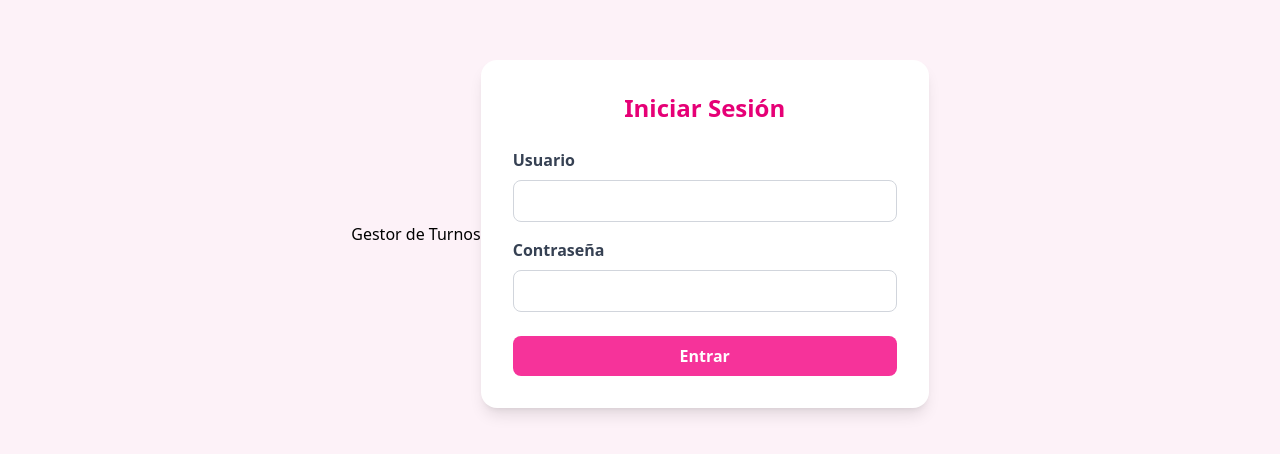
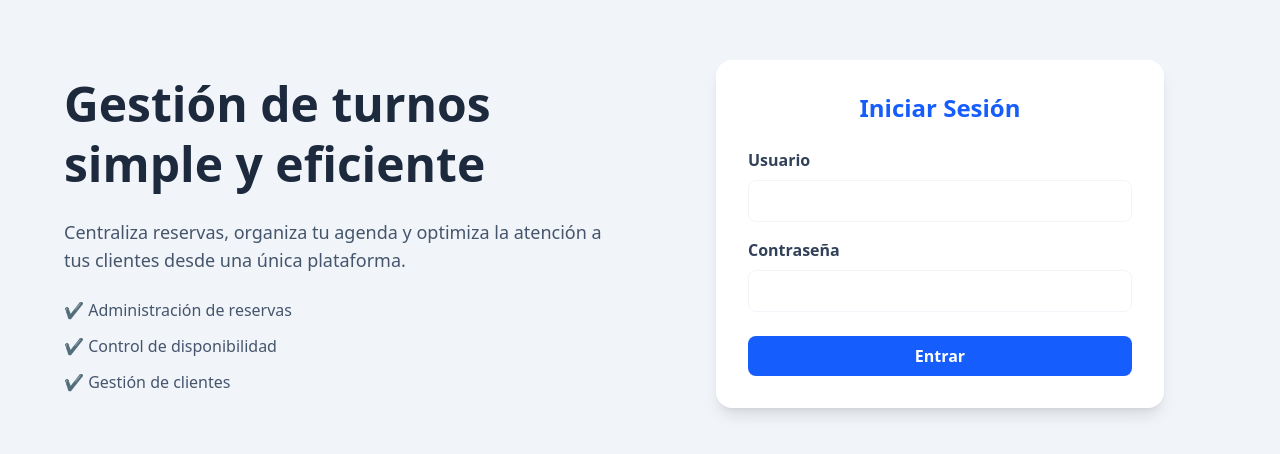
Before and after one commit to JulioCesarSolis266/manicuria-frontend, a React (Vite) app: page / in a window 1280 px wide. Shown: the part 166-620 px from the top of the page. Built offline with nearby package versions, Linux system fonts and the light colour scheme; no server answers.

Commit message:
Improve login styles

```diff
--- a/src/pages/Login.jsx
+++ b/src/pages/Login.jsx
@@ -34,32 +34,46 @@ export default function Login() {
   };
 
 return (
+  <div className="min-h-screen flex items-center justify-center bg-slate-100 px-6">
+    <div className="grid grid-cols-1 md:grid-cols-2 gap-12 max-w-6xl w-full items-center">
 
-    <div className="flex items-center justify-center min-h-screen bg-pink-50">
+      {/* Lado izquierdo */}
+      <div>
+        <h1 className="text-4xl md:text-5xl font-bold text-slate-800 mb-6 leading-tight">
+          Gestión de turnos simple y eficiente
+        </h1>
+        <p className="text-slate-600 text-lg mb-6">
+          Centraliza reservas, organiza tu agenda y optimiza la atención a tus clientes
+          desde una única plataforma.
+        </p>
 
-      <h1>Gestor de Turnos </h1>
+        <ul className="space-y-3 text-slate-600">
+          <li>✔ Administración de reservas</li>
+          <li>✔ Control de disponibilidad</li>
+          <li>✔ Gestión de clientes</li>
+        </ul>
+      </div>
 
-
-
-      <form
-        onSubmit={handleSubmit}
-        className="bg-white p-8 rounded-2xl shadow-lg w-full max-w-md"
-      >
-        <h2 className="text-2xl font-bold text-center text-pink-600 mb-6">
+      {/* Lado derecho */}
+      <div className="bg-white p-8 rounded-2xl shadow-lg w-full max-w-md mx-auto">
+        <h2 className="text-2xl font-bold text-center text-blue-600 mb-6">
           Iniciar Sesión
         </h2>
 
-        <label className="block mb-2 font-semibold text-gray-700">Usuario</label>
+        <form onSubmit={handleSubmit}>
+          <label className="block mb-2 font-semibold text-slate-700">
+            Usuario
+          </label>
           <input
             type="text"
             name="username"
             onChange={handleChange}
             value={formData.username}
-          className="w-full p-2 border border-gray-300 rounded-lg mb-4 focus:ring-2 focus:ring-pink-400 outline-none"
+            className="w-full p-2 border border-slate-100 rounded-lg mb-4 focus:ring-2 focus:ring-blue-200 outline-none"
             required
           />
 
-        <label className="block mb-2 font-semibold text-gray-700">
+          <label className="block mb-2 font-semibold text-slate-700">
             Contraseña
           </label>
           <input
@@ -67,23 +81,28 @@ export default function Login() {
             name="password"
             onChange={handleChange}
             value={formData.password}
-          className="w-full p-2 border border-gray-300 rounded-lg mb-6 focus:ring-2 focus:ring-pink-400 outline-none"
+            className="w-full p-2 border border-slate-100 rounded-lg mb-6 focus:ring-2 focus:ring-blue-200 outline-none"
             required
           />
 
           {error && (
-          <p className="text-red-500 text-center mb-4 font-medium">{error}</p>
+            <p className="text-red-500 text-center mb-4 font-medium">
+              {error}
+            </p>
           )}
 
           <button
             type="submit"
-          className="w-full bg-pink-500 text-white py-2 rounded-lg font-semibold hover:bg-pink-600 transition"
+            className="w-full bg-blue-600 text-white py-2 rounded-lg font-semibold hover:bg-blue-700 transition"
           >
             Entrar
           </button>
-
         </form>
       </div>
 
+    </div>
+  </div>
 );
+
+
 }
```
Lines whose indentation alone changed are shown as unchanged.
